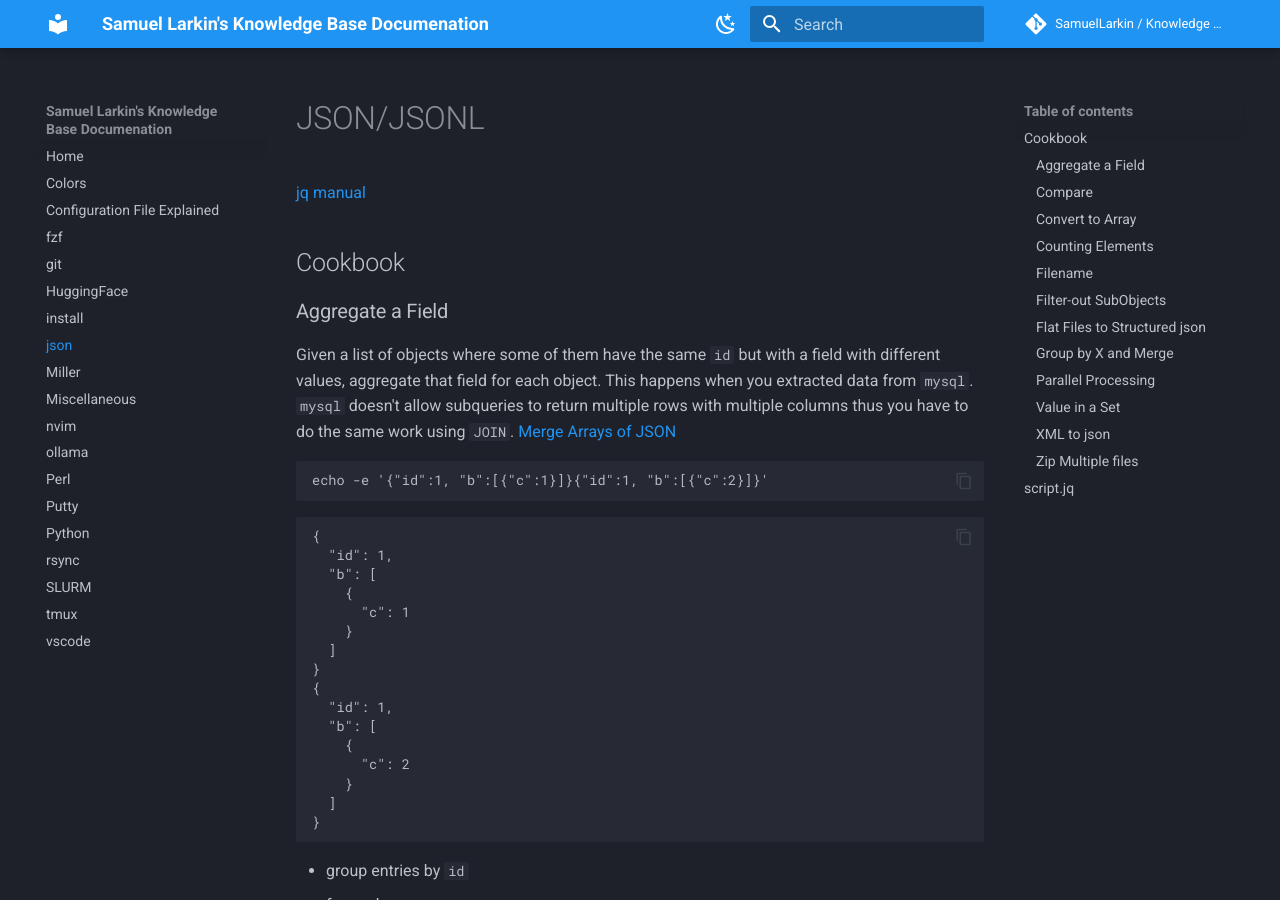
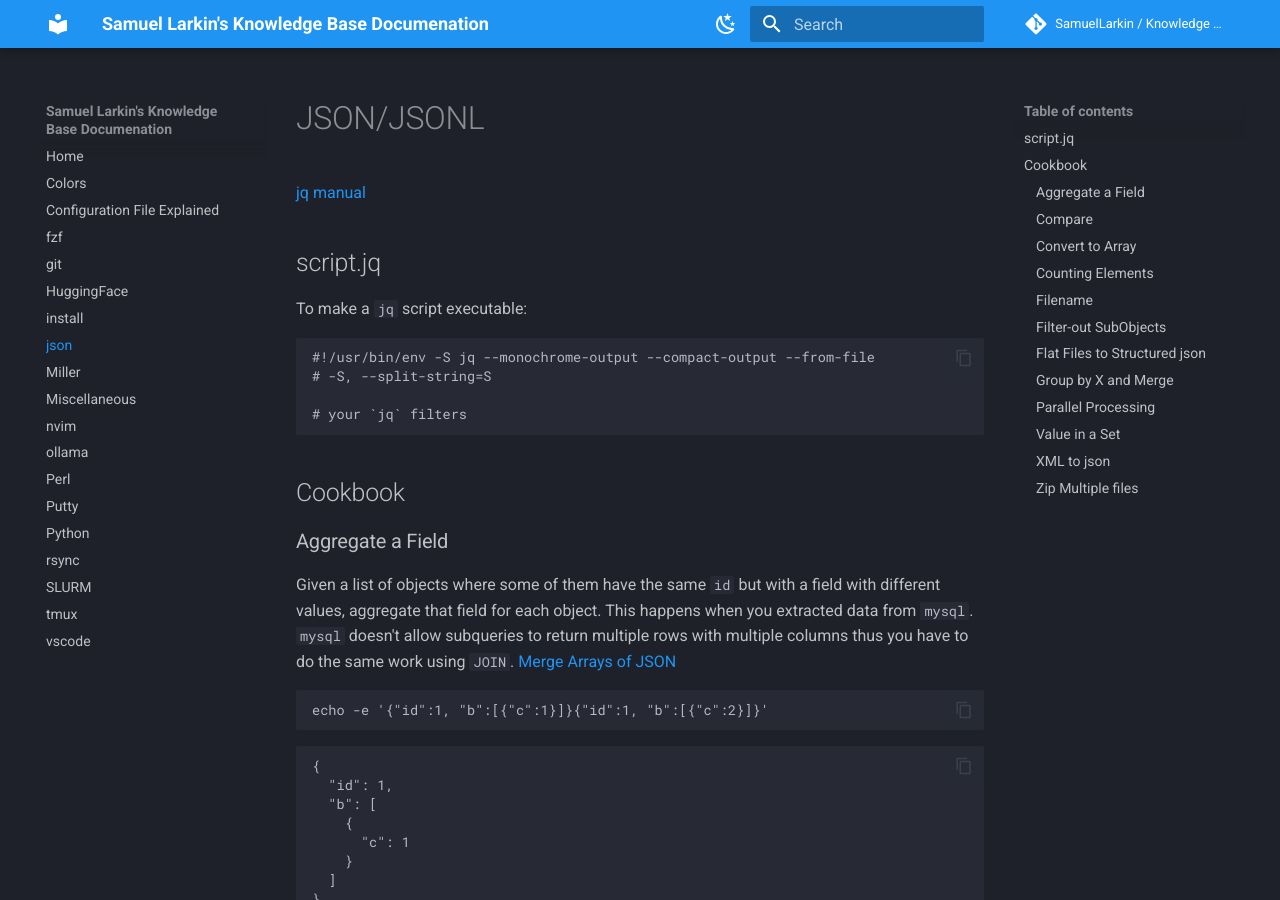
Before and after one commit to SamuelLarkin/kb, an MkDocs documentation site: the page built from docs/json.md, in a window 1280 px wide and 900 px high. Built offline with MkDocs 1.6.1 and Material for MkDocs 9.7.7, drawn with Linux system fonts in a browser that asks for light colours; comment, search, counter and statistics services are not loaded; the version menu is left out; some of the changed text lies outside the part shown.

Commit message:
docs(json): moved the script.jq section at the top

````diff
--- a/docs/json.md
+++ b/docs/json.md
@@ -1,6 +1,17 @@
 # JSON/JSONL
 
 [jq manual](https://jqlang.org/manual/)
+
+## script.jq
+
+To make a `jq` script executable:
+
+```sh
+#!/usr/bin/env -S jq --monochrome-output --compact-output --from-file
+# -S, --split-string=S
+
+# your `jq` filters
+```
 
 ## Cookbook
 
@@ -316,11 +327,3 @@ zcat translation.fr.json.gz \
     --argfile ref <(jq --raw-input '{"ref":.}' reference.fr) \
     '[., $src, $ref] | transpose | map(add) | .[]'
 ```
-
-## script.jq
-
-To make a `jq` script executable:
-
-```sh
-#!/usr/bin/env -S jq -Mf --slurp
-```
````
